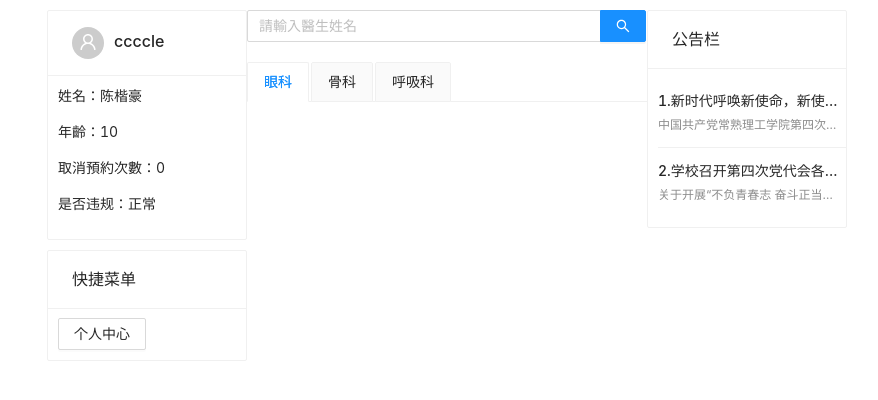
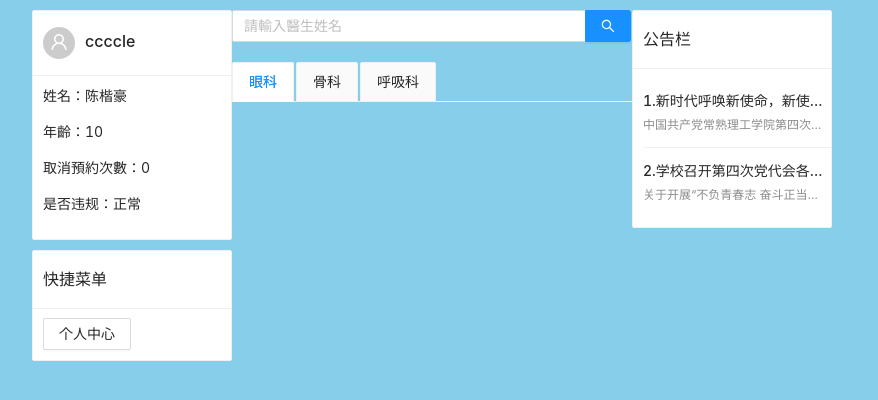
Before and after one commit to kongmingLatern/hospitalOrder, a Vue app in the folder frontend/: page /order in a window 1280 px wide. Shown: the top 400 px of the page, without its empty margins (193-1071 px from the left). Built offline with nearby package versions, Linux system fonts and the light colour scheme.

Commit message:
feat: add Search.vue

```diff
--- a/frontend/src/page/Order.vue
+++ b/frontend/src/page/Order.vue
@@ -5,7 +5,7 @@
       <MenuCard />
     </aside>
     <main mr-2>
-      <Search class="search" />
+      <Search class="search" @search="getValue" />
       <Tabs :tabs="tabs" />
     </main>
     <aside>
@@ -48,22 +48,54 @@ const tabs = reactive<TabType[]>([
     key: '3',
   },
 ]);
+const getValue = (value: string) => {
+  console.log('getValue', value);
+}
 </script>
 
-<style lang='scss' scoped>
+<style lang='scss'>
+.ant-tabs>.ant-tabs-nav,
+.ant-tabs>div>.ant-tabs-nav {
+  margin: unset;
+}
+
+body {
+  // background-image: url('https://img2.baidu.com/it/u=2037147439,3680943017&fm=253&fmt=auto&app=138&f=JPG?w=889&h=500');
+  // background-repeat: no-repeat;
+  // background-size: cover;
+  background-color: skyblue;
+}
+
 .order-container {
   display: flex;
-  width: 820px;
+  width: 830px;
+  overflow: hidden;
   margin: 0 auto;
-  padding: 10px;
+  padding-top: 10px;
+}
+
+aside {
+  background-color: skyblue;
+}
+
+.ant-list {
+  background-color: #fff;
 }
 
 .card-container {
   margin-bottom: 10px;
 }
 
+.ant-spin-container {
+  background-color: #fff;
+}
+
 .search {
   width: 400px;
   margin-bottom: 20px;
 }
+
+.ant-card-head {
+  padding: 0 10px;
+}
 </style>
```
